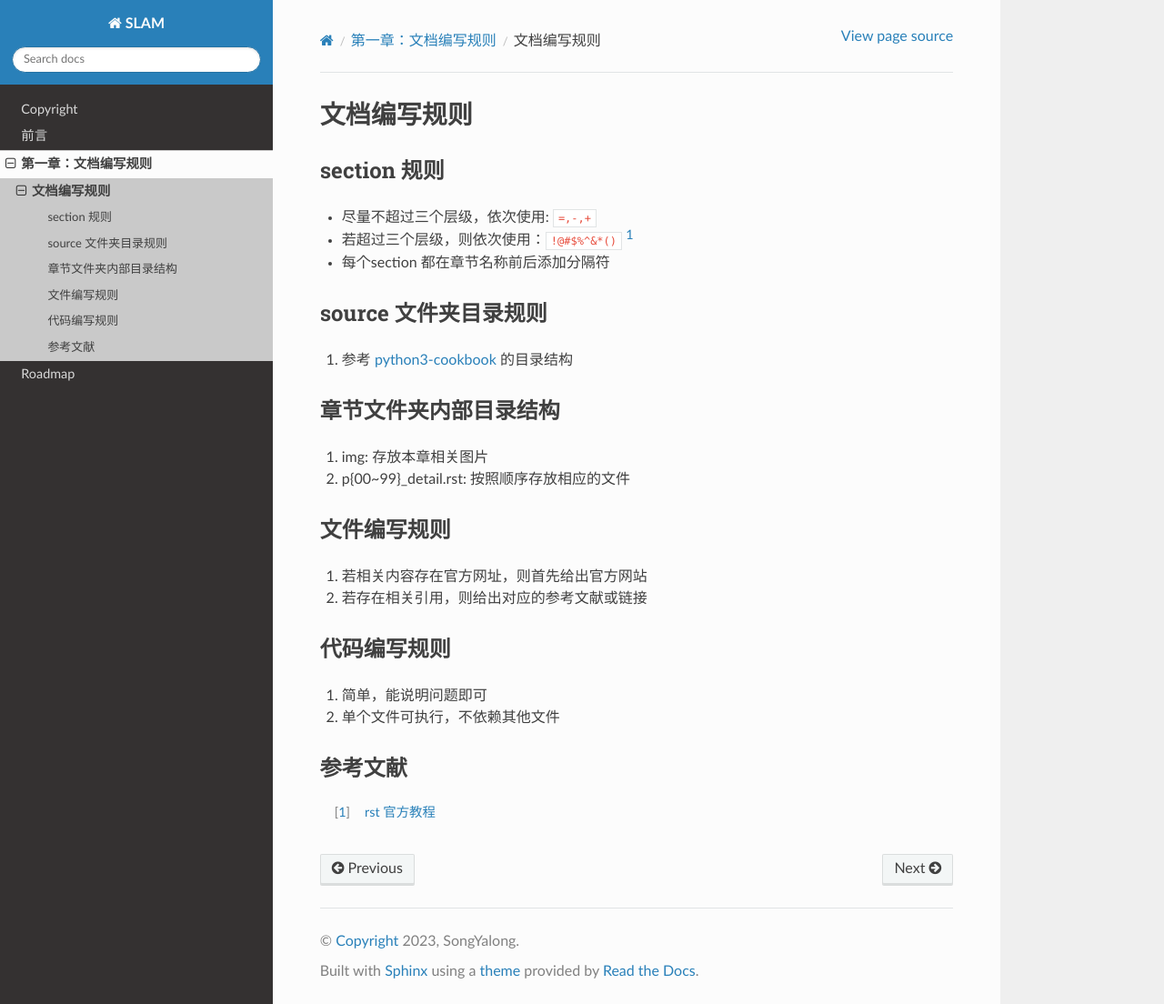
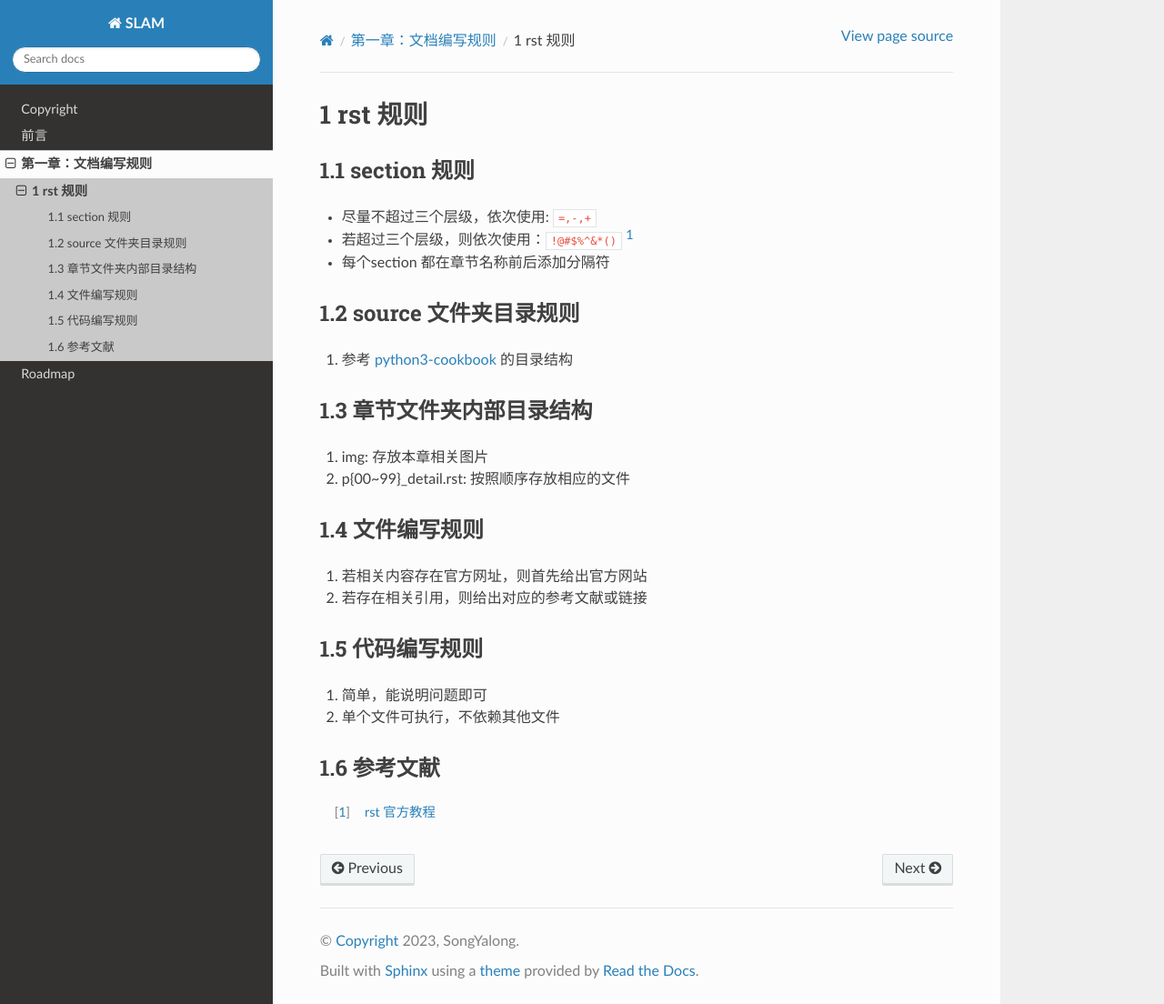
Before and after one commit to matrix246/syl_SLAM, a Sphinx documentation site: the page built from docs/source/c01_rules/p01_rst.rst, in a window 1280 px wide and 1104 px high. Shown: the whole window at 91% size. Built offline with Sphinx 7.4.7 and the Read the Docs theme 2.0.0, drawn with Linux system fonts in a browser that asks for light colours; pages that are not in the unit, such as notebooks, are missing from menus.

```diff
--- a/docs/source/c01_rules/p01_rst.rst
+++ b/docs/source/c01_rules/p01_rst.rst
@@ -1,5 +1,7 @@
+.. sectnum::
+
 =======================
-文档编写规则
+rst 规则
 =======================
 
 -----------------------
```
